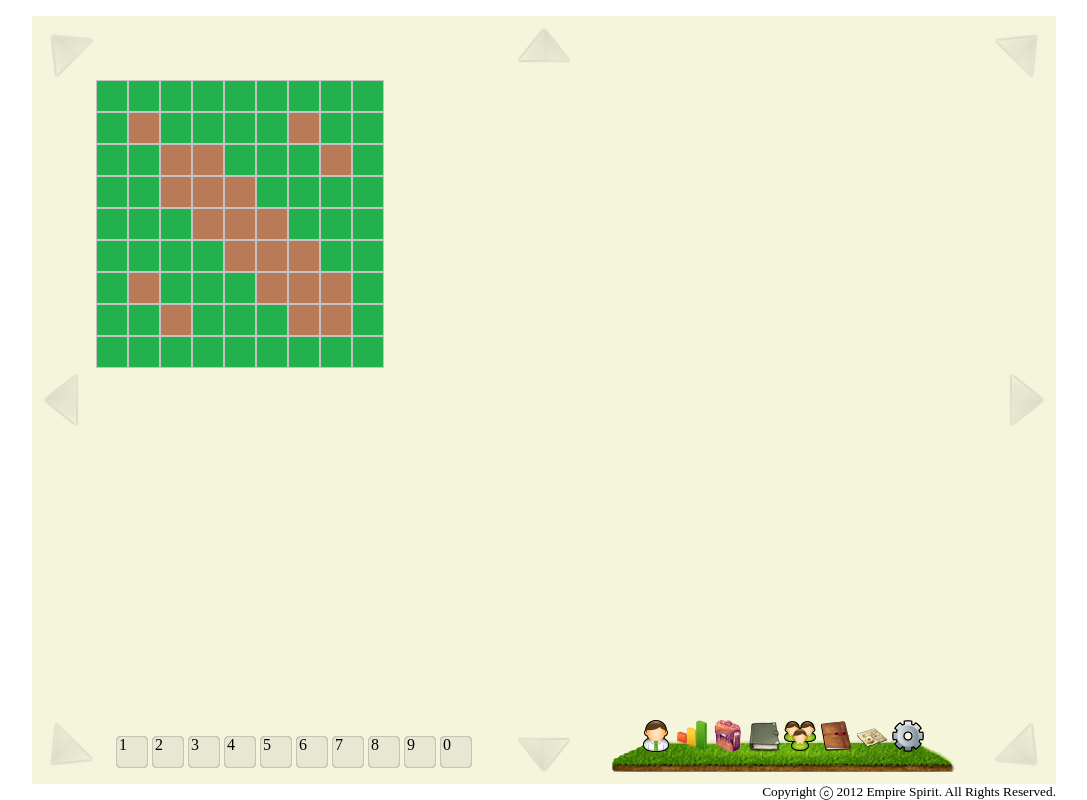
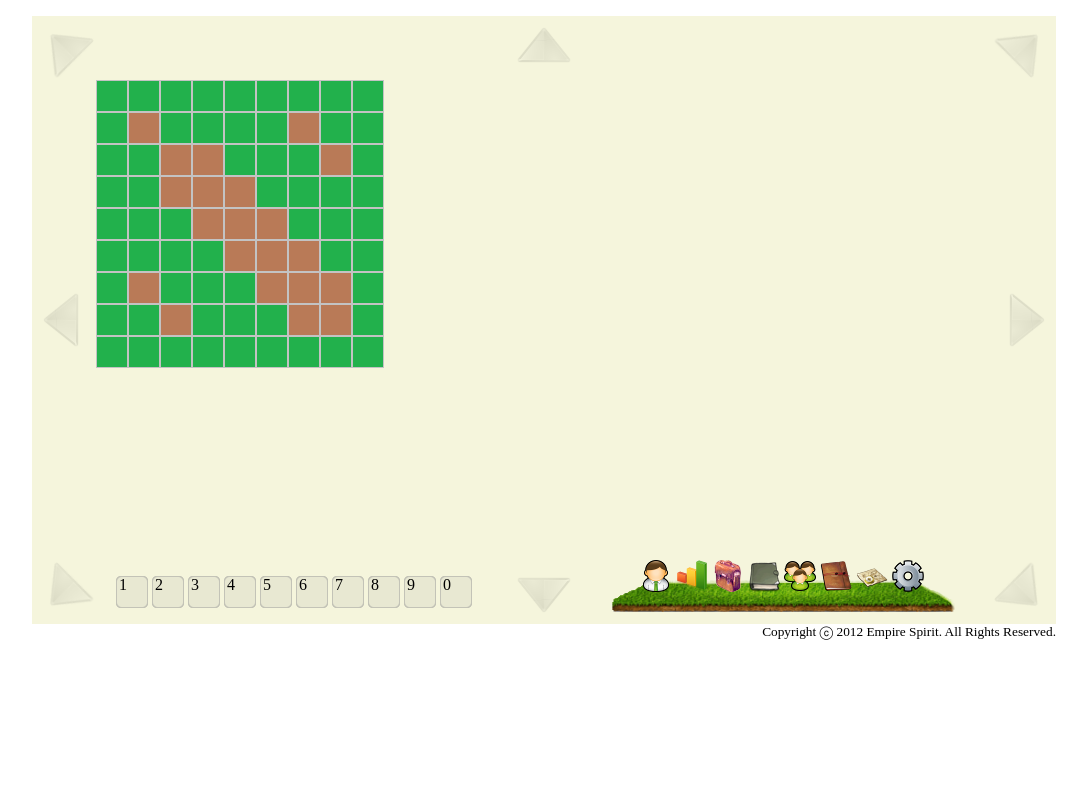
Before and after one commit to blackzky/no-server-se, a plain HTML site: page index.html in a window 1280 px wide. Shown: the whole page, without its empty margins (96-1183 px from the left). Drawn offline with Linux system fonts and the light colour scheme.

Commit message:
change resolution to 1024x608

```diff
--- a/css/main.css
+++ b/css/main.css
@@ -4,7 +4,7 @@ body{
 }
 #container{
   width: 1024px;
-  height: 768px;
+  height: 608px;
   margin: 1em auto;
   background-color: beige;
 }
@@ -29,7 +29,7 @@ body{
 }
 .vertical-panel{
   width: 64px;
-  height: 640px;
+  height: 480px;
 }
 .navigation{
   width: 64px;
@@ -44,11 +44,11 @@ body{
 }
 .vertical-subpanel{
   width: 64px;
-  height: 288px;
+  height: 208px;
 }
 #center-panel{
   width: 896px;
-  height: 640px;
+  height: 480px;
 }
 .quickslot-item{
   width: 32px;
@@ -69,7 +69,7 @@ body{
 }
 #game-canvas{
   width: 896px;
-  height: 640px;
+  height: 480px;
 }
 
 #nav-up-left{  background-image: url(../images/arrow-up-left-inactive.png); }
@@ -139,13 +139,13 @@ body{
 
 #loading{
   width: 1024px;
-  height: 768px;
+  height: 608px;
   position: absolute;
   z-index: 5;
   background-color: beige;
 }
 #loading h1{
-  margin-top: 580px;
+  margin-top: 460px;
   padding-right: 50px;
   text-align: right;
 }
```
